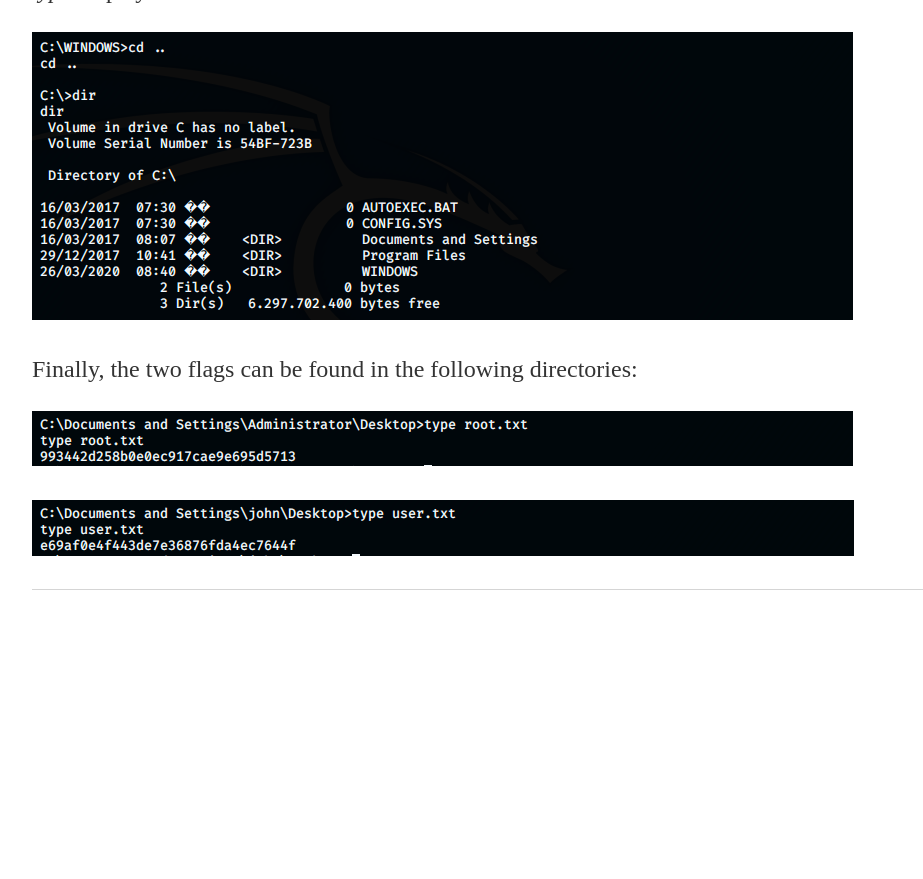
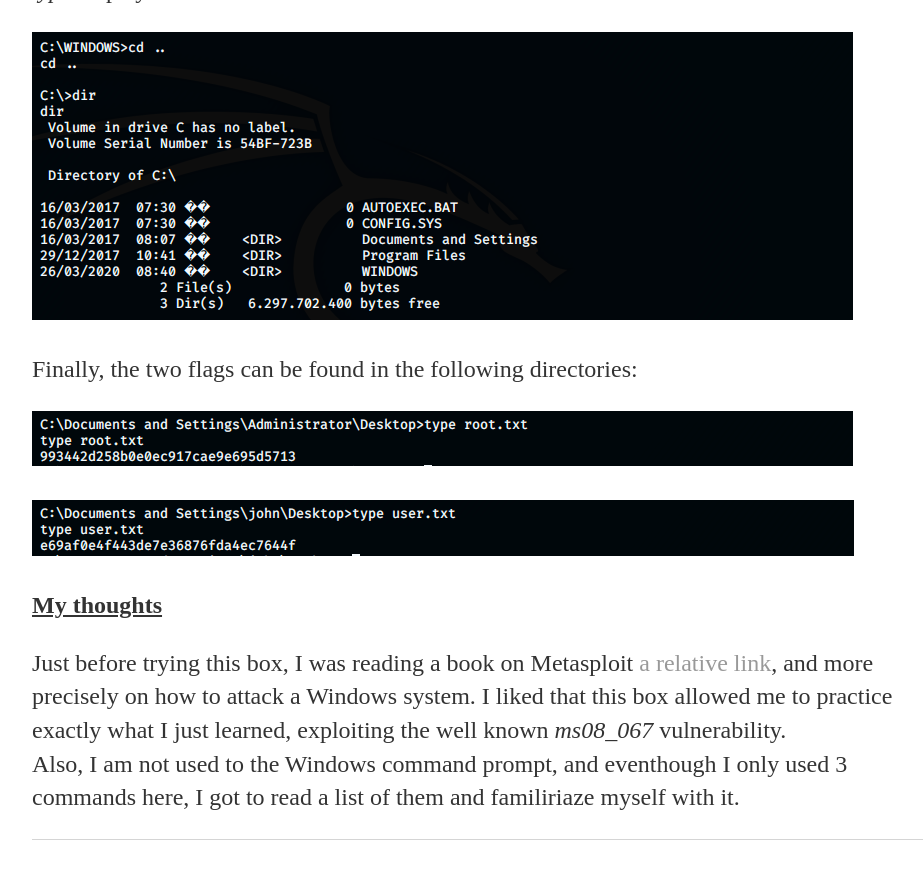
Before and after one commit to jsom1/jsom1.github.io, a Jekyll site: the page built from _walkthroughs/Legacy.md, in a window 1280 px wide and 900 px high, scrolled down 5659 px. Shown: the top 879 px of the window, without its empty margins (160-1083 px from the left). Built offline with Jekyll 4.4.1, drawn with Linux system fonts in a browser that asks for light colours; our own code applies the rules of GitHub Pages for plain Markdown files; before the commit the page ends 6309 px from its top, so only the background shows below that.

Commit message:
Update Legacy.md

```diff
--- a/_walkthroughs/Legacy.md
+++ b/_walkthroughs/Legacy.md
@@ -116,3 +116,8 @@
 <div class="img_container">
 ![nmap]({{https://jsom1.github.io/}}/_images/htb_leg_user.png)
 </div>
+
+<ins>**My thoughts**</ins>
+
+Just before trying this box, I was reading a book on Metasploit [a relative link](Metasploit.md), and more precisely on how to attack a Windows system. I liked that this box allowed me to practice exactly what I just learned, exploiting the well known *ms08_067* vulnerability.\\
+Also, I am not used to the Windows command prompt, and eventhough I only used 3 commands here, I got to read a list of them and familiriaze myself with it.
```
